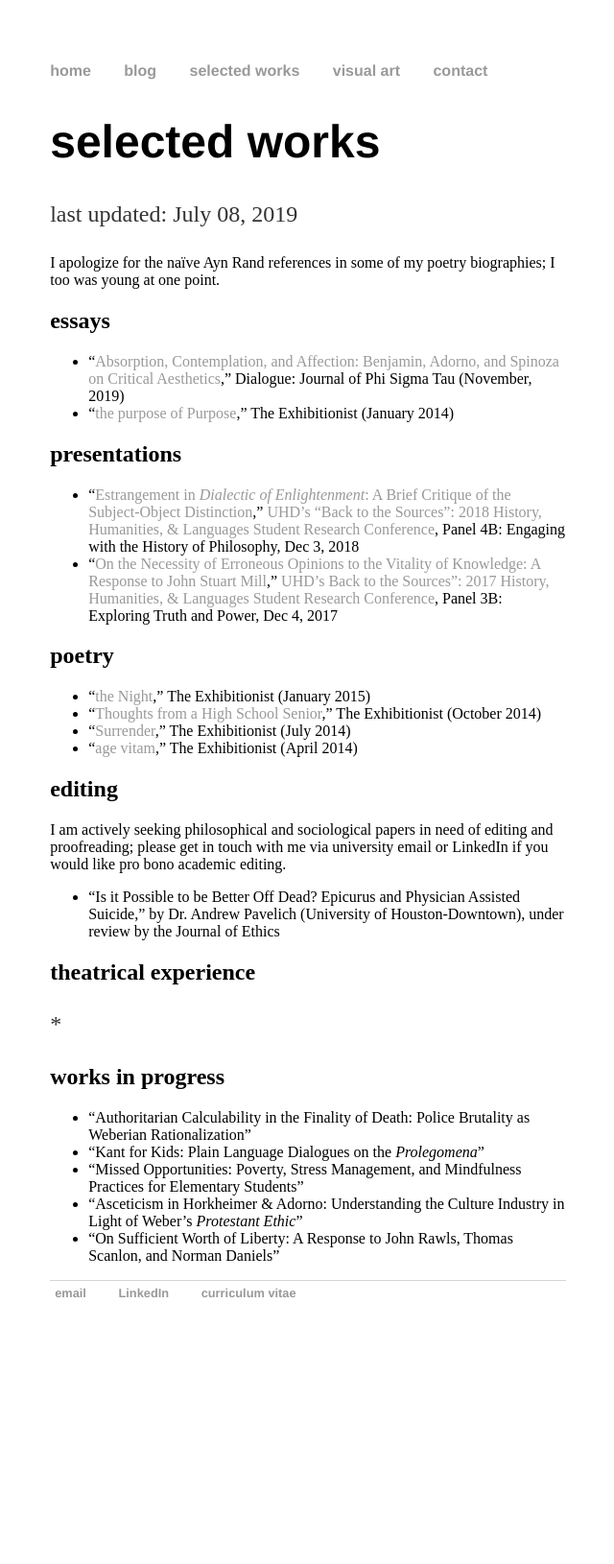
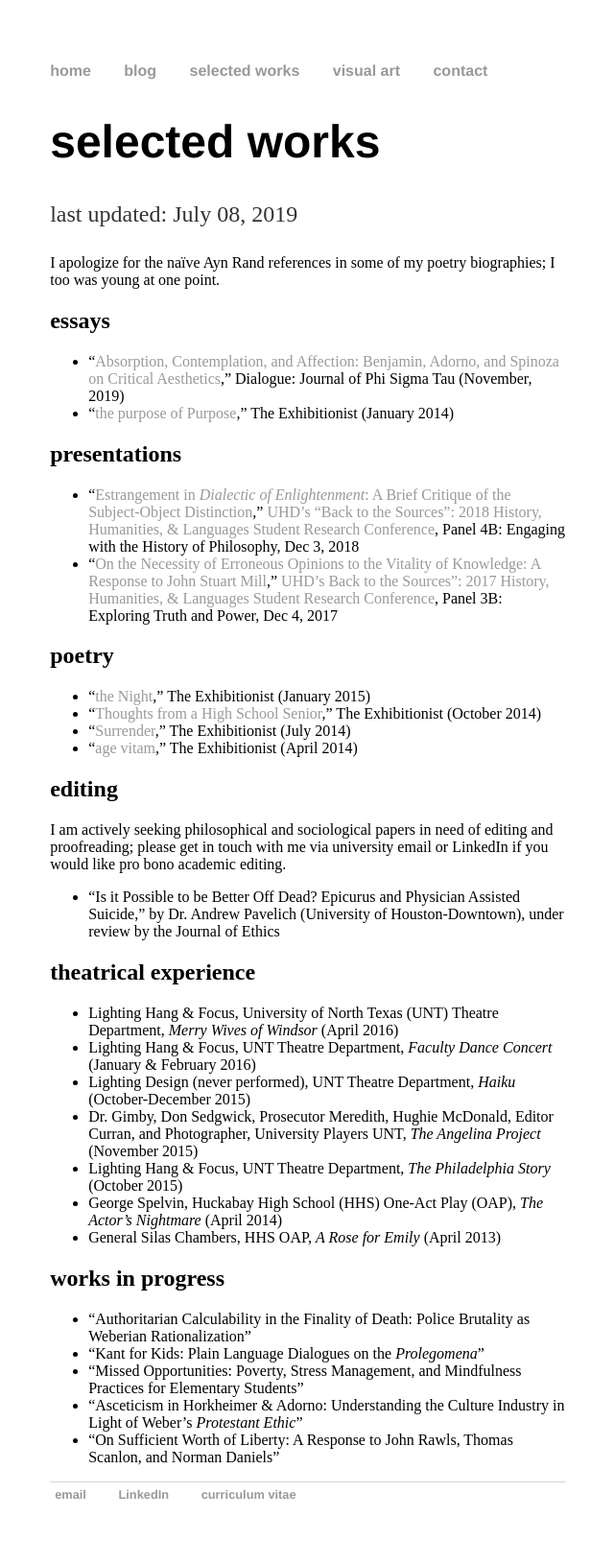
Before and after one commit to HillJustin/HillJustin.github.io, a Jekyll site: the page built from selected-works/index.md, in a window 1280 px wide. Shown: the whole page at 96% size, without its empty margins (319-959 px from the left). Built offline with Jekyll 4.4.1, drawn with Linux system fonts in a browser that asks for light colours; before the commit the page ends 1420 px from its top, so only the background shows below that.

Commit message:
Update index.md

```diff
--- a/selected-works/index.md
+++ b/selected-works/index.md
@@ -39,7 +39,13 @@ last updated: July 08, 2019
 
 ## theatrical experience
 
-*
+* Lighting Hang & Focus, University of North Texas (UNT) Theatre Department, *Merry Wives of Windsor* (April 2016)
+* Lighting Hang & Focus, UNT Theatre Department, *Faculty Dance Concert* (January & February 2016)
+* Lighting Design (never performed), UNT Theatre Department, *Haiku* (October-December 2015)
+* Dr. Gimby, Don Sedgwick, Prosecutor Meredith, Hughie McDonald, Editor Curran, and Photographer, University Players UNT, *The Angelina Project* (November 2015)
+* Lighting Hang & Focus, UNT Theatre Department, *The Philadelphia Story* (October 2015)
+* George Spelvin, Huckabay High School (HHS) One-Act Play (OAP), *The Actor's Nightmare* (April 2014)
+* General Silas Chambers, HHS OAP, *A Rose for Emily* (April 2013)
 
 
 ## works in progress
```
